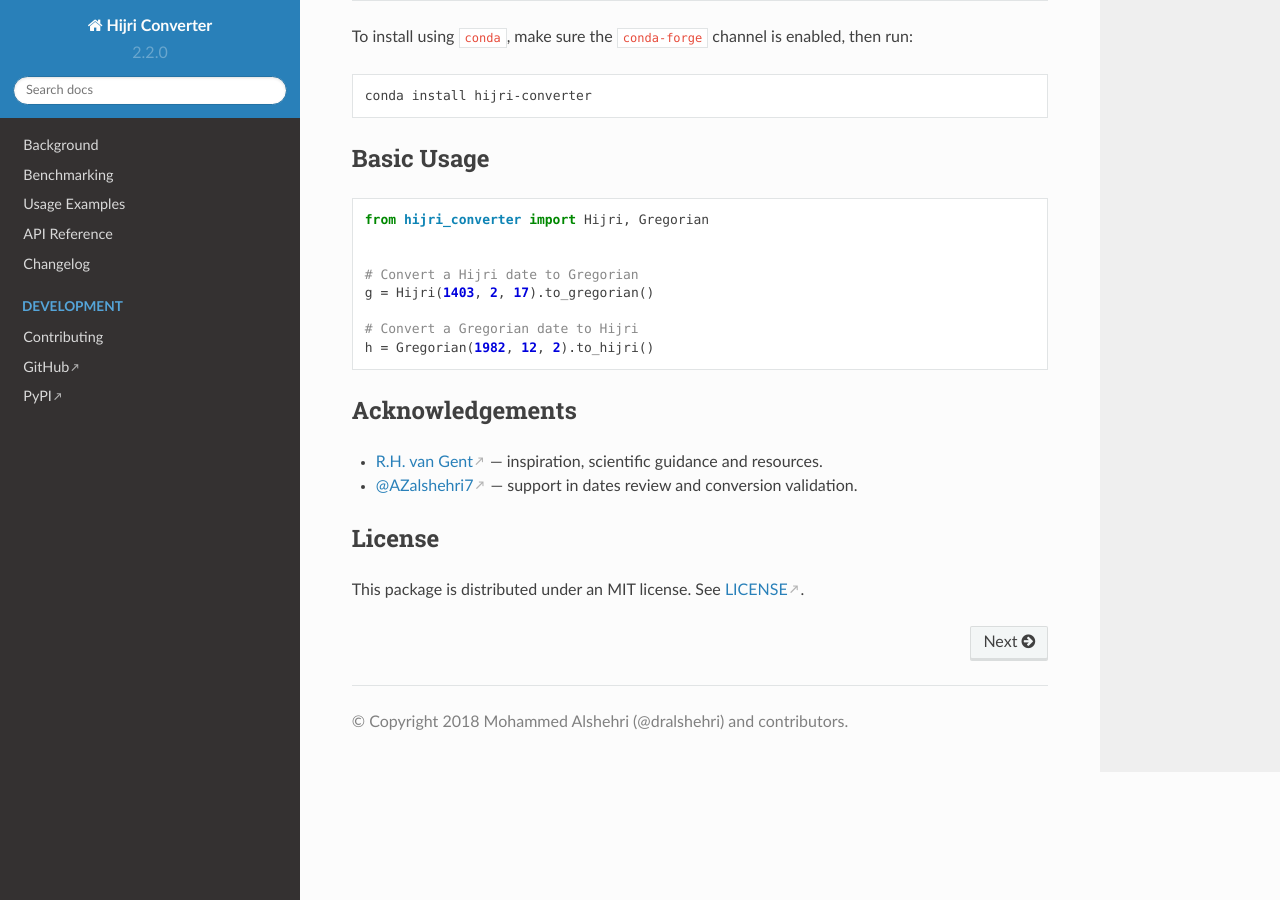
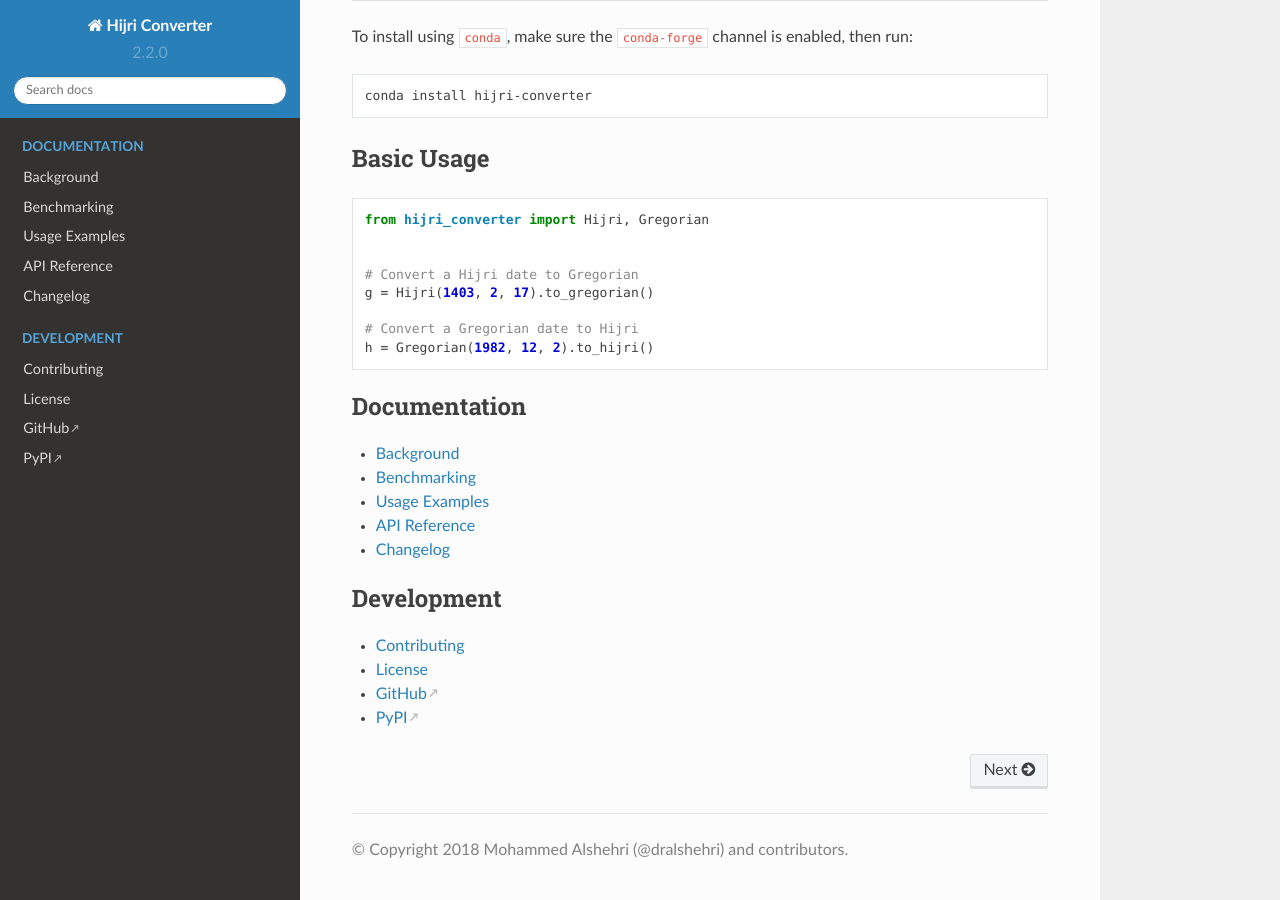
Before and after one commit to dralshehri/hijridate, a Sphinx documentation site: the page built from docs/index.md, in a window 1280 px wide and 900 px high, scrolled down 876 px. Built offline with Sphinx 7.4.7 and the Read the Docs theme 2.0.0, drawn with Linux system fonts in a browser that asks for light colours.

Commit message:
Update documentation

```diff
--- a/README.md
+++ b/README.md
@@ -91,16 +91,7 @@
 Contributions are always welcome! See [CONTRIBUTING.md](https://github.com/dralshehri/hijri-converter/blob/main/CONTRIBUTING.md)
 for ways to get started.
 
-<!-- start footer -->
-
-## Acknowledgements
-
-* [R.H. van Gent](http://www.staff.science.uu.nl/~gent0113) &mdash; inspiration, scientific guidance and resources.
-* [@AZalshehri7](https://github.com/AZalshehri7) &mdash; support in dates review and conversion validation.
-
 ## License
 
 This package is distributed under an MIT license.
 See [LICENSE](https://github.com/dralshehri/hijri-converter/blob/main/LICENSE).
-
-<!-- end footer -->
--- a/docs/conf.py
+++ b/docs/conf.py
@@ -52,7 +52,6 @@
 autodoc_member_order = "bysource"
 autodoc_mock_imports = [package_name]
 autodoc_typehints = "signature"
-# autodoc_typehints_description_target = "documented"
 
 #
 # -- Options for intersphinx -------------------------------------------------
@@ -78,7 +77,6 @@
 #
 # -- Options for HTML output -----------------------------------------------------------
 #
-html_baseurl = "https://hijri-converter.readthedocs.io/en/stable/"
 html_theme = "sphinx_rtd_theme"
 html_theme_options = {
     "collapse_navigation": False,
--- a/docs/index.md
+++ b/docs/index.md
@@ -33,7 +14,23 @@
 :end-before: <!-- end summary -->
 :::
 
-:::{include} ../README.md
-:start-after: <!-- start footer -->
-:end-before: <!-- end footer -->
+:::{toctree}
+:caption: Documentation
+:maxdepth: 1
+
+background
+benchmarking
+usage
+api
+changelog
 :::
+
+:::{toctree}
+:caption: Development
+:maxdepth: 1
+
+contributing
+license
+GitHub <https://github.com/dralshehri/hijri-converter>
+PyPI <https://pypi.org/project/hijri-converter>
+:::
--- a/docs/man.md
+++ b/docs/man.md
@@ -2,16 +2,15 @@
 orphan: true
 ---
 
-# Background
+# Man Page
 
 :::{toctree}
+:hidden:
 background
+benchmarking
+api
 :::
 
-GitHub URL: <https://github.com/dralshehri/hijri-converter>
+## See Also
 
-# API Reference
-
-:::{toctree}
-api
-:::
+Full documentation: <https://hijri-converter.readthedocs.io>
```
Also changed, not shown: other parts of docs/index.md (+0 -19 lines), docs/background.md (+12 -0 lines), docs/license.md (added, +9 -0 lines).
